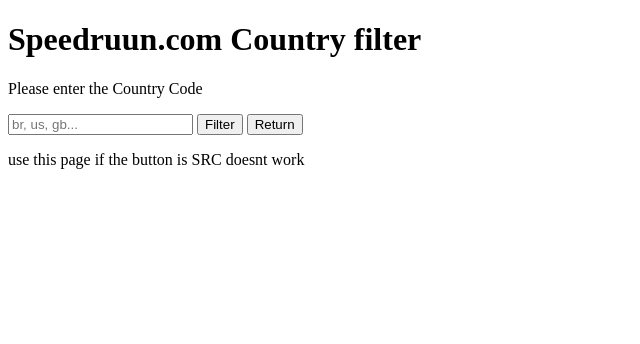
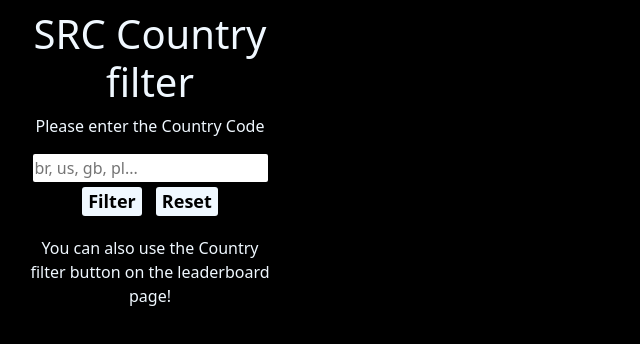
Before and after one commit to Tchongas/RegionalFilterSRC, a browser extension: page index.html in a window 1280 px wide. Shown: the whole page, without its empty margins (0-640 px from the left). Drawn offline with nearby package versions, Linux system fonts and the light colour scheme.

Commit message:
Added CSS and remade popup

```diff
--- a/index.html
+++ b/index.html
@@ -1,12 +1,14 @@
 <!DOCTYPE html>
+<link rel="stylesheet" href="https://cdn.jsdelivr.net/npm/bootstrap@5.2.3/dist/css/bootstrap.min.css" integrity="sha384-rbsA2VBKQhggwzxH7pPCaAqO46MgnOM80zW1RWuH61DGLwZJEdK2Kadq2F9CUG65" crossorigin="anonymous">
+<link rel="stylesheet" href="style.css">
 <html>
   <body>
-    <h1>Speedruun.com Country filter</h1>
+    <h1>SRC Country filter</h1>
     <p>Please enter the Country Code</p>
-    <input type="text" id="imageFilterInput" placeholder="br, us, gb...">
-    <button id="removeElementsButton">Filter</button>
-    <button id="undoButton">Return</button>
-    <p>use this page if the button is SRC doesnt work</p>
+    <input type="text" id="imageFilterInput" placeholder="br, us, gb, pl..." class="country-input">
+    <button id="removeElementsButton" class="popup-btn">Filter</button>
+    <button id="undoButton" class="popup-btn">Reset</button>
+    <p style="padding: 15px;">You can also use the Country filter button on the leaderboard page!</p>
     <script src="./popup/popup.js"></script>
   </body>
 </html>
--- /dev/null
+++ b/style.css
@@ -0,0 +1,29 @@
+body {
+    background-color: rgb(0, 0, 0);
+    color: aliceblue;
+    width: 300px;
+    height: 200px;
+    padding: 10px;
+    text-align: center;
+    border: none;
+}
+
+.popup-btn {
+    border-radius: 3px;
+    border: none;
+    margin: 5px;
+    font-size: large;
+    font-weight: 600;
+    background-color: aliceblue;
+}
+
+.popup-btn:hover {
+    background-color: rgb(184, 191, 197);
+}
+
+.country-input {
+    border: none;
+    border-radius: 2px;
+    padding: 2px;
+
+}
```
